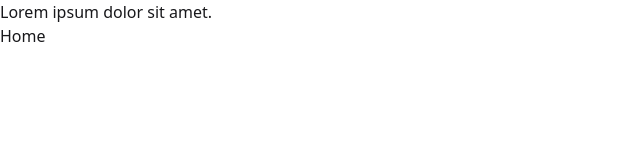
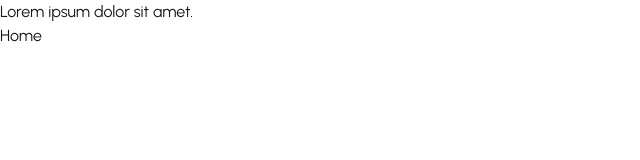
Before and after one commit to MubtasimPrime/ProFast_Delivery_System_Client_Side, a React (Vite) app: page / in a window 1280 px wide. Shown: the top 160 px of the page, without its empty margins (0-640 px from the left). Built offline with nearby package versions, Linux system fonts and the light colour scheme.

Commit message:
Added global CSS

```diff
--- a/src/index.css
+++ b/src/index.css
@@ -1,2 +1,34 @@
+@import url("https://fonts.googleapis.com/css2?family=Urbanist:ital,wght@0,100..900;1,100..900&display=swap");
+
 @import "tailwindcss";
 @plugin "daisyui";
+
+.urbanist-font {
+  font-family: "Urbanist", sans-serif;
+  font-optical-sizing: auto;
+}
+
+/* Global CSS */
+.main-bg {
+  background-color: #eaeced;
+}
+
+.primary-btn {
+  background-color: #caeb66;
+}
+
+.dark-bg {
+  background-color: #1f1f1f;
+}
+
+.dark-text {
+  color: #303030;
+}
+
+.primary-header {
+  color: #03373d;
+}
+
+.primary-para {
+  color: #606060;
+}
--- a/src/main.jsx
+++ b/src/main.jsx
@@ -6,6 +6,8 @@
 
 createRoot(document.getElementById("root")).render(
   <StrictMode>
-    <RouterProvider router={router} />
+    <div className="urbanist-font">
+      <RouterProvider router={router} />
+    </div>
   </StrictMode>
 );
```
